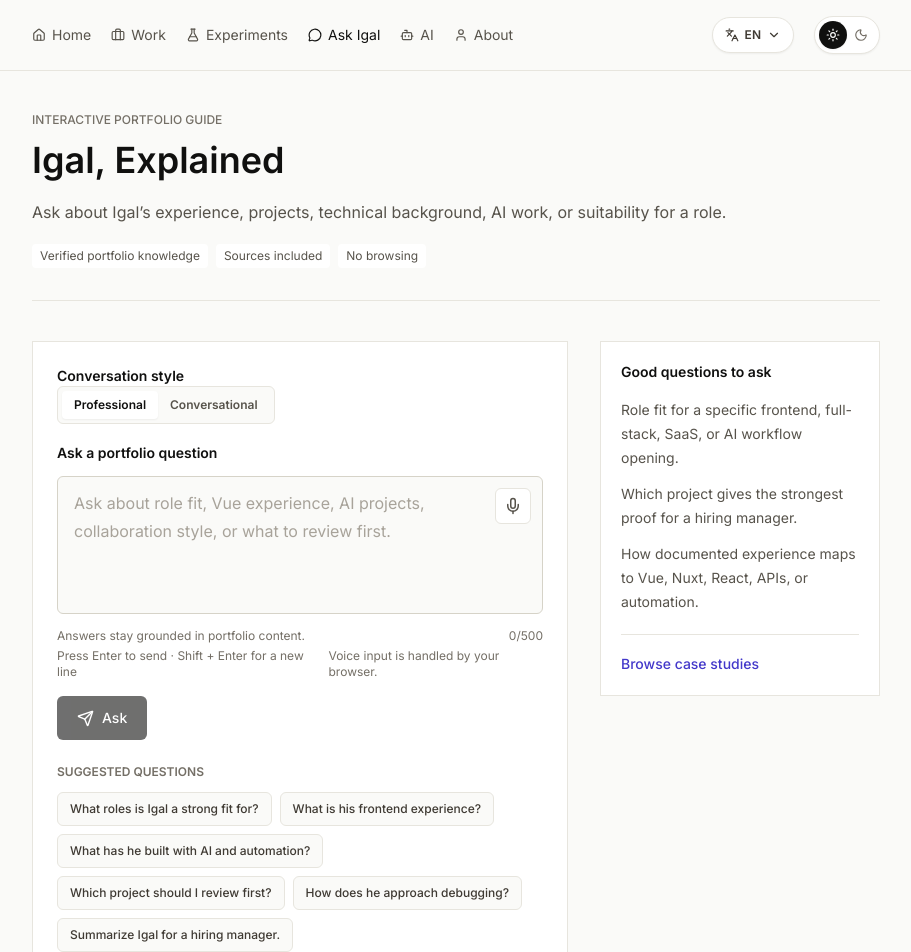
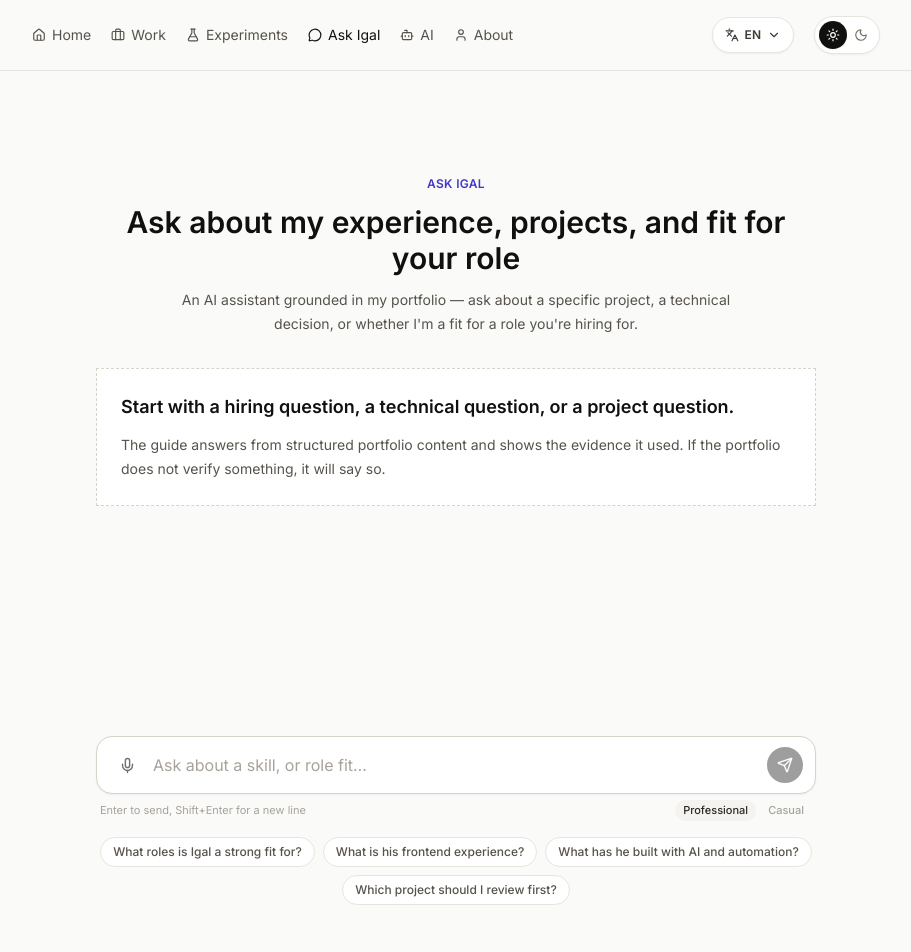
Before and after one commit to igalVilensky/igal-portfolio, a Nuxt app: page /ask-igal in a window 1280 px wide. Shown: the top 952 px of the page, without its empty margins (184-1095 px from the left). Built offline with nearby package versions, Linux system fonts and the light colour scheme; a web font is replaced by a local one.

Commit message:
feat: redesign portfolio agent components for improved user experience and accessibility

```diff
--- a/app/components/portfolio-agent/PortfolioActions.vue
+++ b/app/components/portfolio-agent/PortfolioActions.vue
@@ -1,5 +1,5 @@
 <template>
-  <div v-if="actions.length" class="mt-5 flex flex-wrap gap-2">
+  <div v-if="actions.length" class="flex flex-wrap gap-2">
     <component
       :is="action.type === 'internal' ? resolveComponent('NuxtLink') : 'a'"
       v-for="action in actions"
--- a/app/components/portfolio-agent/PortfolioAgentHero.vue
+++ b/app/components/portfolio-agent/PortfolioAgentHero.vue
@@ -1,20 +1,16 @@
 <template>
-  <header class="page-header">
-    <div class="page-header-main">
-      <p class="page-kicker">{{ t("portfolioAgent.kicker") }}</p>
-      <h1 class="page-title">{{ t("portfolioAgent.title") }}</h1>
-    </div>
-    <div class="page-header-side">
-      <p class="page-intro">
-        {{ t("portfolioAgent.description") }}
-      </p>
-      <div class="mt-5 flex flex-wrap gap-2 text-xs text-secondary-600 dark:text-secondary-400">
-        <span class="rounded bg-white px-2 py-1 dark:bg-white/5">{{ t("portfolioAgent.badgeKnowledge") }}</span>
-        <span class="rounded bg-white px-2 py-1 dark:bg-white/5">{{ t("portfolioAgent.badgeSources") }}</span>
-        <span class="rounded bg-white px-2 py-1 dark:bg-white/5">{{ t("portfolioAgent.badgeNoBrowsing") }}</span>
-      </div>
-    </div>
-  </header>
+  <div class="pb-8 pt-10 text-center sm:pt-16">
+    <p class="text-xs font-semibold uppercase tracking-wide text-primary-700 dark:text-primary-300">
+      Ask Igal
+    </p>
+    <h1 class="mt-3 text-2xl font-semibold text-secondary-950 dark:text-white sm:text-3xl">
+      Ask about my experience, projects, and fit for your role
+    </h1>
+    <p class="mx-auto mt-3 max-w-xl text-sm leading-6 text-secondary-600 dark:text-secondary-400">
+      An AI assistant grounded in my portfolio — ask about a specific project, a technical
+      decision, or whether I'm a fit for a role you're hiring for.
+    </p>
+  </div>
 </template>
 
 <script setup lang="ts">
--- a/app/components/portfolio-agent/PortfolioQuestionForm.vue
+++ b/app/components/portfolio-agent/PortfolioQuestionForm.vue
@@ -1,111 +1,95 @@
 <template>
-  <section class="border border-secondary-200 bg-white p-5 dark:border-dark-border dark:bg-dark-surface md:p-6">
-    <form class="grid gap-4" @submit.prevent="submitQuestion">
-      <fieldset class="flex flex-col gap-2 sm:flex-row sm:items-center sm:justify-between">
-        <legend class="text-sm font-semibold text-secondary-950 dark:text-white">
-          {{ t("portfolioAgent.conversationStyle") }}
-        </legend>
-        <div class="inline-flex w-fit rounded-md border border-secondary-200 bg-secondary-50 p-1 dark:border-dark-border dark:bg-dark-bg">
-          <button
-            v-for="option in modeOptions"
-            :key="option.value"
-            type="button"
-            class="rounded px-3 py-1.5 text-xs font-semibold transition focus:outline-none focus:ring-2 focus:ring-primary-400"
-            :class="mode === option.value
-              ? 'bg-white text-secondary-950 shadow-sm dark:bg-dark-surface dark:text-white'
-              : 'text-secondary-600 hover:text-secondary-950 dark:text-secondary-400 dark:hover:text-white'"
-            :aria-pressed="mode === option.value"
-            :disabled="isLoading"
-            @click="$emit('update:mode', option.value)"
+  <div>
+    <form class="relative" @submit.prevent="submitQuestion">
+      <div
+        class="flex items-end gap-2 rounded-2xl border border-secondary-300 bg-white px-3 py-2 shadow-sm transition focus-within:border-primary-400 dark:border-dark-border dark:bg-dark-surface"
       >
-            {{ t(option.labelKey) }}
-          </button>
-        </div>
-      </fieldset>
-
-      <div>
-        <label for="portfolio-question" class="text-sm font-semibold text-secondary-950 dark:text-white">
-          {{ t("portfolioAgent.inputLabel") }}
-        </label>
-        <div class="relative mt-3">
-          <textarea
-            id="portfolio-question"
-            v-model="draft"
-            rows="4"
-            maxlength="500"
-            class="w-full resize-none rounded-md border border-secondary-300 bg-secondary-50 px-4 py-3 pr-14 text-base leading-7 text-secondary-900 transition placeholder:text-secondary-400 focus:border-primary-400 dark:border-dark-border dark:bg-dark-bg dark:text-secondary-100 dark:placeholder:text-secondary-500"
-            :placeholder="t('portfolioAgent.placeholder')"
-            :disabled="isLoading"
-            aria-describedby="portfolio-question-hint portfolio-question-meta portfolio-voice-status"
-            @keydown="handleKeydown"
-          />
         <button
           v-if="isSpeechReady && speechSupported"
           type="button"
-            class="absolute right-3 top-3 inline-flex h-9 w-9 items-center justify-center rounded-md border bg-white text-secondary-600 transition hover:border-primary-300 hover:text-primary-700 disabled:cursor-not-allowed disabled:opacity-60 dark:bg-dark-surface dark:text-secondary-300 dark:hover:border-primary-700 dark:hover:text-primary-200"
-            :class="speechStatus === 'listening'
-              ? 'border-primary-500 text-primary-700 shadow-sm ring-2 ring-primary-200 dark:border-primary-400 dark:text-primary-200 dark:ring-primary-900'
-              : 'border-secondary-200 dark:border-dark-border'"
+          class="mb-0.5 inline-flex h-9 w-9 shrink-0 items-center justify-center rounded-full text-secondary-500 transition hover:bg-secondary-100 hover:text-secondary-800 disabled:cursor-not-allowed disabled:opacity-50 dark:text-secondary-400 dark:hover:bg-white/10 dark:hover:text-secondary-100"
+          :class="speechStatus === 'listening' ? 'text-primary-700 dark:text-primary-300' : ''"
           :aria-label="voiceButtonLabel"
           :aria-pressed="speechStatus === 'listening'"
           :title="voiceButtonLabel"
           :disabled="isLoading"
           @click="toggleSpeechRecognition"
         >
-            <Mic :size="18" :class="speechStatus === 'listening' ? 'animate-pulse' : ''" />
+          <Mic :size="17" :class="speechStatus === 'listening' ? 'animate-pulse' : ''" />
+        </button>
+
+        <textarea
+          id="portfolio-question"
+          ref="textareaRef"
+          v-model="draft"
+          rows="1"
+          maxlength="500"
+          class="max-h-40 min-h-[2.5rem] flex-1 resize-none bg-transparent py-2 text-base leading-6 text-secondary-900 placeholder:text-secondary-400 focus:outline-none dark:text-secondary-100 dark:placeholder:text-secondary-500"
+          placeholder="Ask about a skill, or role fit…"
+          :disabled="isLoading"
+          aria-describedby="portfolio-voice-status"
+          @keydown="handleKeydown"
+          @input="autoGrow"
+        />
+
+        <button
+          type="submit"
+          class="mb-0.5 inline-flex h-9 w-9 shrink-0 items-center justify-center rounded-full bg-secondary-950 text-white transition hover:bg-secondary-800 disabled:cursor-not-allowed disabled:opacity-40 dark:bg-white dark:text-secondary-950 dark:hover:bg-secondary-100"
+          :disabled="isLoading || !draft.trim()"
+          aria-label="Send"
+        >
+          <Loader2 v-if="isLoading" :size="16" class="animate-spin" />
+          <Send v-else :size="16" />
         </button>
       </div>
-        <div
-          id="portfolio-question-meta"
-          class="mt-2 flex flex-col gap-1 text-xs text-secondary-500 dark:text-secondary-400 sm:flex-row sm:items-center sm:justify-between sm:gap-3"
+
+      <div class="mt-1.5 flex items-center justify-between px-1">
+        <div class="flex items-center gap-3 text-[11px] text-secondary-400 dark:text-secondary-500">
+          <span class="hidden sm:inline">Enter to send, Shift+Enter for a new line</span>
+          <span v-if="draft.length > 400">{{ draft.length }}/500</span>
+        </div>
+
+        <div class="inline-flex items-center gap-1 text-[11px]">
+          <button
+            v-for="option in modeOptions"
+            :key="option.value"
+            type="button"
+            class="rounded-full px-2 py-0.5 font-medium transition"
+            :class="mode === option.value
+              ? 'bg-secondary-100 text-secondary-800 dark:bg-white/10 dark:text-secondary-100'
+              : 'text-secondary-400 hover:text-secondary-700 dark:text-secondary-500 dark:hover:text-secondary-200'"
+            :aria-pressed="mode === option.value"
+            :disabled="isLoading"
+            @click="$emit('update:mode', option.value)"
           >
-          <span>{{ t("portfolioAgent.groundingNote") }}</span>
-          <span>{{ draft.length }}/500</span>
+            {{ option.label }}
+          </button>
         </div>
-        <div
-          id="portfolio-question-hint"
-          class="mt-1 flex flex-col gap-1 text-xs text-secondary-500 dark:text-secondary-400 sm:flex-row sm:items-center sm:gap-3"
-        >
-          <span>{{ t("portfolioAgent.keyboardHint") }}</span>
-          <span v-if="isSpeechReady && speechSupported">{{ t("portfolioAgent.voice.privacyNote") }}</span>
       </div>
+
       <p
         v-if="voiceStatusMessage"
         id="portfolio-voice-status"
-          class="mt-2 text-xs text-secondary-600 dark:text-secondary-300"
-          :class="speechStatus === 'error' || speechStatus === 'permission-denied' || speechStatus === 'unsupported' ? 'text-red-700 dark:text-red-300' : ''"
+        class="mt-1.5 px-1 text-xs"
+        :class="speechStatus === 'error' || speechStatus === 'permission-denied' || speechStatus === 'unsupported'
+          ? 'text-red-700 dark:text-red-300'
+          : 'text-secondary-500 dark:text-secondary-400'"
         aria-live="polite"
       >
         {{ voiceStatusMessage }}
       </p>
-      </div>
 
-      <div class="flex flex-col gap-3 sm:flex-row sm:items-center sm:justify-between">
-        <button
-          type="submit"
-          class="btn-primary inline-flex min-h-11 items-center justify-center gap-2 px-5 py-2.5 disabled:cursor-not-allowed disabled:opacity-60"
-          :disabled="isLoading || !draft.trim()"
-        >
-          <Loader2 v-if="isLoading" :size="17" class="animate-spin" />
-          <Send v-else :size="17" />
-          <span>{{ isLoading ? t("portfolioAgent.asking") : t("portfolioAgent.ask") }}</span>
-        </button>
-        <p v-if="errorMessage" class="text-sm text-red-700 dark:text-red-300" role="alert">
+      <p v-if="errorMessage" class="mt-1.5 px-1 text-sm text-red-700 dark:text-red-300" role="alert">
         {{ errorMessage }}
       </p>
-      </div>
     </form>
 
-    <div class="mt-6">
-      <p class="text-xs font-semibold uppercase text-secondary-500 dark:text-secondary-400">
-        {{ t("portfolioAgent.suggestedHeading") }}
-      </p>
-      <div class="mt-3 flex flex-wrap gap-2">
+    <div v-if="showSuggestions && suggestedQuestions.length" class="mt-4 flex flex-wrap justify-center gap-2">
       <button
-          v-for="question in suggestedQuestions"
+        v-for="question in suggestedQuestions.slice(0, 4)"
         :key="question"
         type="button"
-          class="rounded-md border border-secondary-200 bg-secondary-50 px-3 py-2 text-left text-xs font-medium text-secondary-700 transition hover:border-primary-300 hover:bg-primary-50 hover:text-primary-800 disabled:cursor-not-allowed disabled:opacity-60 dark:border-dark-border dark:bg-dark-bg dark:text-secondary-300 dark:hover:border-primary-700 dark:hover:bg-primary-950 dark:hover:text-primary-200"
+        class="rounded-full border border-secondary-200 bg-white px-3 py-1.5 text-xs font-medium text-secondary-600 transition hover:border-primary-300 hover:text-primary-800 disabled:cursor-not-allowed disabled:opacity-60 dark:border-dark-border dark:bg-dark-surface dark:text-secondary-300 dark:hover:border-primary-700 dark:hover:text-primary-200"
         :disabled="isLoading"
         @click="$emit('ask', question)"
       >
@@ -113,11 +97,10 @@
       </button>
     </div>
   </div>
-  </section>
 </template>
 
 <script setup lang="ts">
-import { computed, onBeforeUnmount, onMounted, ref, watch } from "vue";
+import { computed, nextTick, onBeforeUnmount, onMounted, ref, watch } from "vue";
 import { Loader2, Mic, Send } from "lucide-vue-next";
 import type { PortfolioAgentMode } from "~/types/portfolio-agent";
 
@@ -153,6 +136,7 @@ const props = defineProps<{
   errorMessage: string;
   suggestedQuestions: string[];
   mode: PortfolioAgentMode;
+  showSuggestions: boolean;
 }>();
 
 const emit = defineEmits<{
@@ -161,16 +145,18 @@ const emit = defineEmits<{
 }>();
 
 const draft = ref("");
-const { locale, t } = useI18n();
+const { locale } = useI18n();
 const isSpeechReady = ref(false);
 const speechSupported = ref(false);
 const speechStatus = ref<SpeechStatus>("idle");
-const speechMessageKey = ref("");
+const speechMessage = ref("");
 const recognition = ref<SpeechRecognitionLike | null>(null);
 const speechBaseText = ref("");
-const modeOptions: Array<{ value: PortfolioAgentMode; labelKey: string }> = [
-  { value: "professional", labelKey: "portfolioAgent.mode.professional" },
-  { value: "conversational", labelKey: "portfolioAgent.mode.conversational" },
+const textareaRef = ref<HTMLTextAreaElement | null>(null);
+
+const modeOptions: Array<{ value: PortfolioAgentMode; label: string }> = [
+  { value: "professional", label: "Professional" },
+  { value: "conversational", label: "Casual" },
 ];
 
 const speechLocales: Record<string, string> = {
@@ -182,17 +168,28 @@ const speechLocales: Record<string, string> = {
 const speechLocale = computed(() => speechLocales[locale.value] ?? speechLocales.en);
 
 const voiceButtonLabel = computed(() =>
-  speechStatus.value === "listening"
-    ? t("portfolioAgent.voice.stop")
-    : t("portfolioAgent.voice.start")
+  speechStatus.value === "listening" ? "Stop voice input" : "Ask with your voice"
 );
 
 const voiceStatusMessage = computed(() => {
-  if (speechStatus.value === "listening") return t("portfolioAgent.voice.listening");
-  if (speechStatus.value === "unsupported") return t("portfolioAgent.voice.unsupported");
-  if (speechMessageKey.value) return t(speechMessageKey.value);
-  return "";
+  if (speechStatus.value === "listening") return "Listening…";
+  if (speechStatus.value === "unsupported") return "";
+  return speechMessage.value;
 });
+
+const autoGrow = () => {
+  const el = textareaRef.value;
+  if (!el) return;
+  el.style.height = "auto";
+  el.style.height = `${el.scrollHeight}px`;
+};
+
+const resetHeight = () => {
+  nextTick(() => {
+    const el = textareaRef.value;
+    if (el) el.style.height = "auto";
+  });
+};
 
 const getSpeechRecognitionConstructor = (): SpeechRecognitionConstructor | null => {
   if (!import.meta.client) return null;
@@ -248,26 +245,26 @@ const handleSpeechError = (event: SpeechRecognitionErrorEventLike) => {
 
   if (event.error === "aborted") {
     speechStatus.value = "idle";
-    speechMessageKey.value = "";
+    speechMessage.value = "";
     return;
   }
 
   if (event.error === "not-allowed" || event.error === "service-not-allowed") {
     speechStatus.value = "permission-denied";
-    speechMessageKey.value = "portfolioAgent.voice.permissionDenied";
+    speechMessage.value = "Microphone access was denied.";
     return;
   }
 
   speechStatus.value = "error";
 
   if (event.error === "no-speech") {
-    speechMessageKey.value = "portfolioAgent.voice.noSpeech";
+    speechMessage.value = "Didn't catch that — try again.";
   } else if (event.error === "audio-capture") {
-    speechMessageKey.value = "portfolioAgent.voice.audioCapture";
+    speechMessage.value = "No microphone was found.";
   } else if (event.error === "network") {
-    speechMessageKey.value = "portfolioAgent.voice.networkError";
+    speechMessage.value = "Voice input needs a network connection.";
   } else {
-    speechMessageKey.value = "portfolioAgent.voice.genericError";
+    speechMessage.value = "Voice input hit an error — try typing instead.";
   }
 };
 
@@ -283,7 +280,7 @@ const startListening = () => {
 
   stopListening(true);
   speechBaseText.value = draft.value;
-  speechMessageKey.value = "";
+  speechMessage.value = "";
 
   const activeRecognition = new SpeechRecognitionConstructor();
   activeRecognition.continuous = false;
@@ -298,10 +295,11 @@ const startListening = () => {
     let transcript = "";
 
     for (let index = 0; index < event.results.length; index += 1) {
-      transcript += event.results[index][0]?.transcript ?? "";
+      transcript += event.results?.[index]?.[0]?.transcript ?? "";
     }
 
     draft.value = appendTranscript(speechBaseText.value, transcript);
+    autoGrow();
   };
 
   activeRecognition.onerror = handleSpeechError;
@@ -319,7 +317,7 @@ const startListening = () => {
   } catch {
     cleanupRecognition();
     speechStatus.value = "error";
-    speechMessageKey.value = "portfolioAgent.voice.genericError";
+    speechMessage.value = "Voice input hit an error — try typing instead.";
   }
 };
 
@@ -346,6 +344,7 @@ const submitQuestion = () => {
   stopListening();
   emit("ask", question);
   draft.value = "";
+  resetHeight();
 };
 
 onMounted(() => {
--- a/app/pages/ask-igal.vue
+++ b/app/pages/ask-igal.vue
@@ -1,41 +1,30 @@
 <template>
   <div class="page-shell">
-    <div class="page-container">
-      <PortfolioAgentHero />
+    <div class="mx-auto flex min-h-[calc(100vh-5rem)] max-w-3xl flex-col px-4 sm:px-6">
+      <PortfolioAgentHero v-if="!conversationItems.length" />
 
-      <div class="grid gap-8 lg:grid-cols-[minmax(0,1fr)_280px] lg:items-start">
-        <div class="grid gap-6">
+      <PortfolioConversation
+        :items="conversationItems"
+        :is-loading="isLoading"
+        class="flex-1"
+        @ask="askQuestion"
+      />
+
+      <div
+        class="sticky bottom-0 z-10"
+        :class="conversationItems.length
+          ? '-mx-4 border-t border-secondary-200/70 bg-white/90 px-4 pb-4 pt-3 backdrop-blur dark:border-dark-border/70 dark:bg-dark-surface/90 sm:-mx-6 sm:px-6'
+          : 'static mt-2'"
+      >
         <PortfolioQuestionForm
           :is-loading="isLoading"
           :error-message="errorMessage"
           :suggested-questions="currentSuggestions"
           :mode="selectedMode"
+          :show-suggestions="!conversationItems.length"
           @update:mode="setMode"
           @ask="askQuestion"
         />
-
-          <PortfolioConversation
-            :items="conversationItems"
-            :is-loading="isLoading"
-            @ask="askQuestion"
-          />
-        </div>
-
-        <aside class="border border-secondary-200 bg-white p-5 dark:border-dark-border dark:bg-dark-surface">
-          <h2 class="text-sm font-semibold text-secondary-950 dark:text-white">
-            {{ t("portfolioAgent.sidebarTitle") }}
-          </h2>
-          <ul class="mt-4 space-y-3 text-sm leading-6 text-secondary-600 dark:text-secondary-400">
-            <li>{{ t("portfolioAgent.sidebarRole") }}</li>
-            <li>{{ t("portfolioAgent.sidebarProject") }}</li>
-            <li>{{ t("portfolioAgent.sidebarTech") }}</li>
-          </ul>
-          <div class="mt-5 border-t border-secondary-200 pt-4 dark:border-dark-border">
-            <NuxtLink :to="localePath('/case-studies')" class="text-sm font-medium text-primary-700 hover:text-primary-800 dark:text-primary-300 dark:hover:text-primary-200">
-              {{ t("portfolioAgent.browseCaseStudies") }}
-            </NuxtLink>
-          </div>
-        </aside>
       </div>
     </div>
   </div>
@@ -54,7 +43,6 @@ import type {
 import agentData from "../../content/portfolio-agent.json";
 
 const { locale, t } = useI18n();
-const localePath = useLocalePath();
 
 definePageMeta({
   layout: "default",
@@ -149,7 +137,7 @@ const askQuestion = async (rawQuestion: string) => {
   if (!question || isLoading.value) return;
 
   if (question.length > 500) {
-    errorMessage.value = t("portfolioAgent.errorTooLong");
+    errorMessage.value = "That question is a bit too long — try trimming it to 500 characters.";
     return;
   }
 
@@ -176,7 +164,7 @@ const askQuestion = async (rawQuestion: string) => {
     isLoading.value = false;
     await scrollToElement(`portfolio-answer-${item.id}`);
   } catch {
-    errorMessage.value = t("portfolioAgent.errorUnavailable");
+    errorMessage.value = "Something went wrong reaching the assistant. Please try again.";
     conversationItems.value = conversationItems.value.filter((entry) => entry.id !== item.id);
   } finally {
     isLoading.value = false;
```
Also changed, not shown: app/components/portfolio-agent/PortfolioAnswer.vue (+31 -36 lines). Lines whose indentation alone changed are shown as unchanged.
